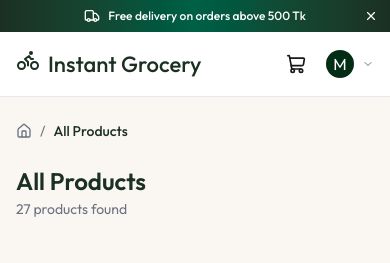
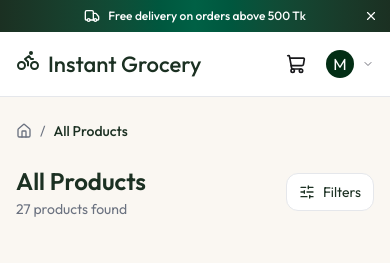
Before and after one commit to sheaf-hassan/instant_grocery_delivery, a React (Vite) app: page /products in a window 390 px wide. Shown: the top 263 px of the page. Built offline with nearby package versions, Linux system fonts and the light colour scheme.

Commit message:
create the mobile filter toggle part in the products page

```diff
--- a/src/pages/Products.tsx
+++ b/src/pages/Products.tsx
@@ -2,7 +2,7 @@
 import { Link, useSearchParams } from "react-router-dom"
 import type { Product } from "../types";
 import { categoriesData, dummyProducts } from "../assets/assets";
-import { Home, LineChart } from "lucide-react";
+import { Home, SlidersHorizontal } from "lucide-react";
 
 
 
@@ -77,6 +77,12 @@
                   <h1 className="text-2xl font-semibold text-app=green">{activeCategory ? activeCategory.name : "All Products"}</h1>
                   <p className="text-sm text-app-text-light mt-0.5">{products?.length} products found</p>
                 </div>
+                <div className="flex flex-col lg:items-center gap-3">
+                    {/* Mobile filter toggle */}
+                    <button onClick={()=> SetMobileFiltersOpen(true)} className="lg:hidden flex items-center gap-2 px-3 py-2 text-sm bg-white rounded-xl border border-app-border hover:bg-app-cream transition-colors">
+                      <SlidersHorizontal  className="size-4"/> Filters
+                    </button>
+                </div>
             </div>
           </main>
         </div>
```
